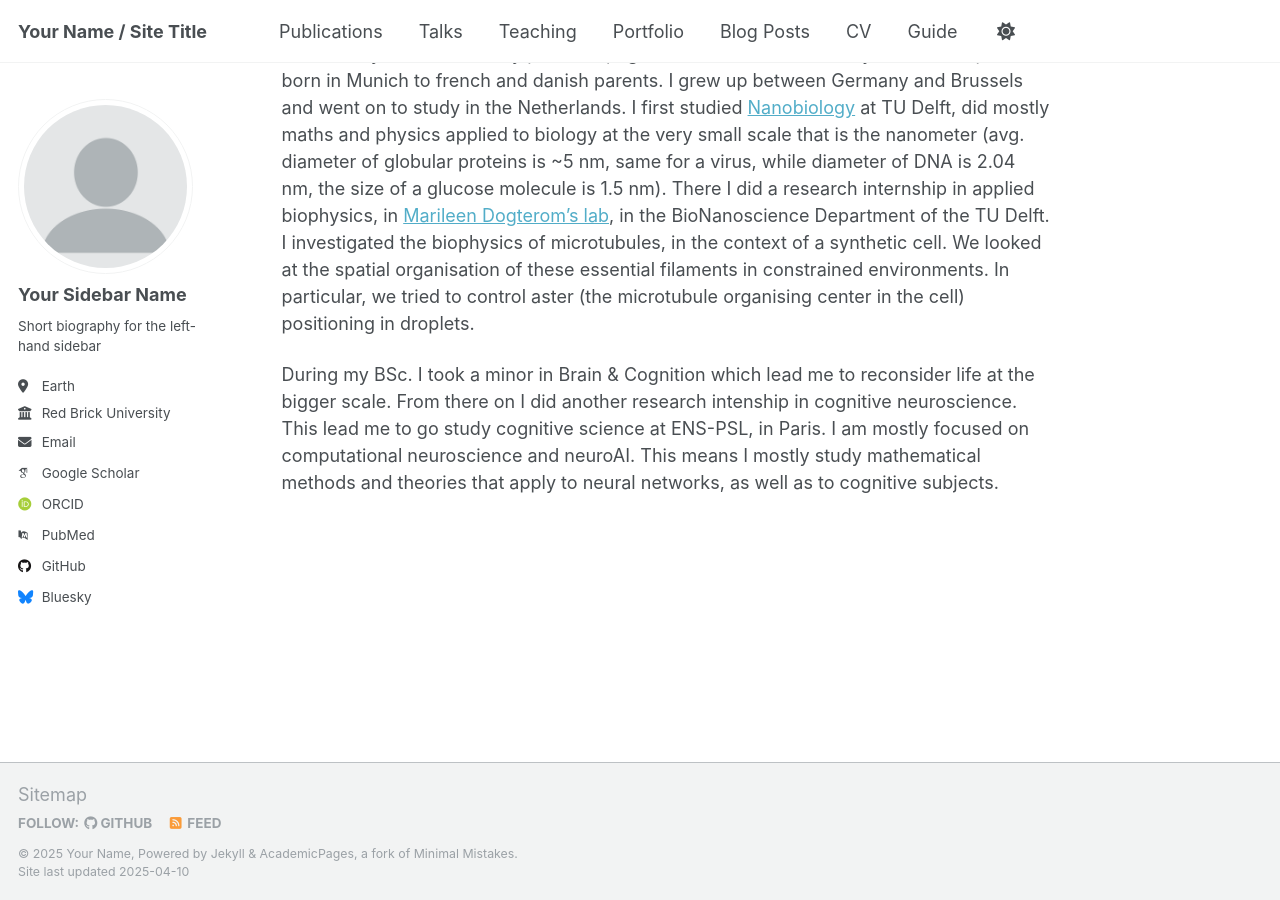
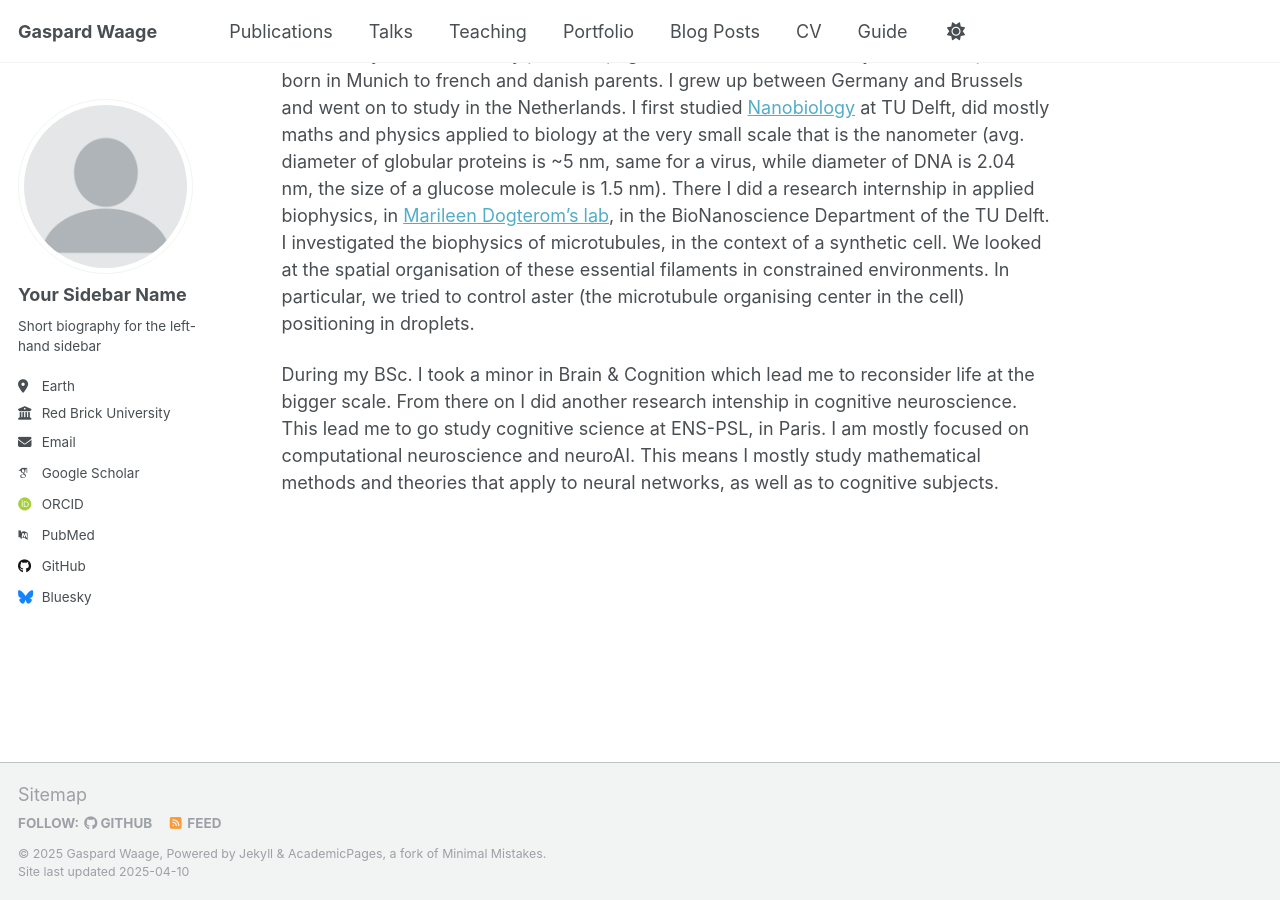
Before and after one commit to Gasparrrrrrrd/Gasparrrrrrrd.github.io, a Jekyll site: the page built from _pages/about.md, in a window 1280 px wide and 900 px high, scrolled down 597 px. Built offline with Jekyll 4.4.1, drawn with Linux system fonts in a browser that asks for light colours; some web fonts are replaced.

Commit message:
Update _config.yml

```diff
--- a/_config.yml
+++ b/_config.yml
@@ -9,11 +9,11 @@
 # Basic Site Settings
 locale                   : "en-US"
 site_theme               : "default"
-title                    : "Your Name / Site Title"
+title                    : "Gaspard Waage"
 title_separator          : "-"
-name                     : &name "Your Name"
-description              : &description "personal description"
-url                      : https://academicpages.github.io # the base hostname & protocol for your site e.g. "https://[your GitHub username].github.io"
+name                     : &name "Gaspard Waage"
+description              : &description "MSc. student at ENS-PSL and research intern in cognitive and network neuroscience"
+url                      : https://gasparrrrrrrd.github.io # the base hostname & protocol for your site e.g. "https://[your GitHub username].github.io"
 baseurl                  : "" # the subpath of your site, e.g. "/blog"
 repository               : "academicpages/academicpages.github.io"
 
```
